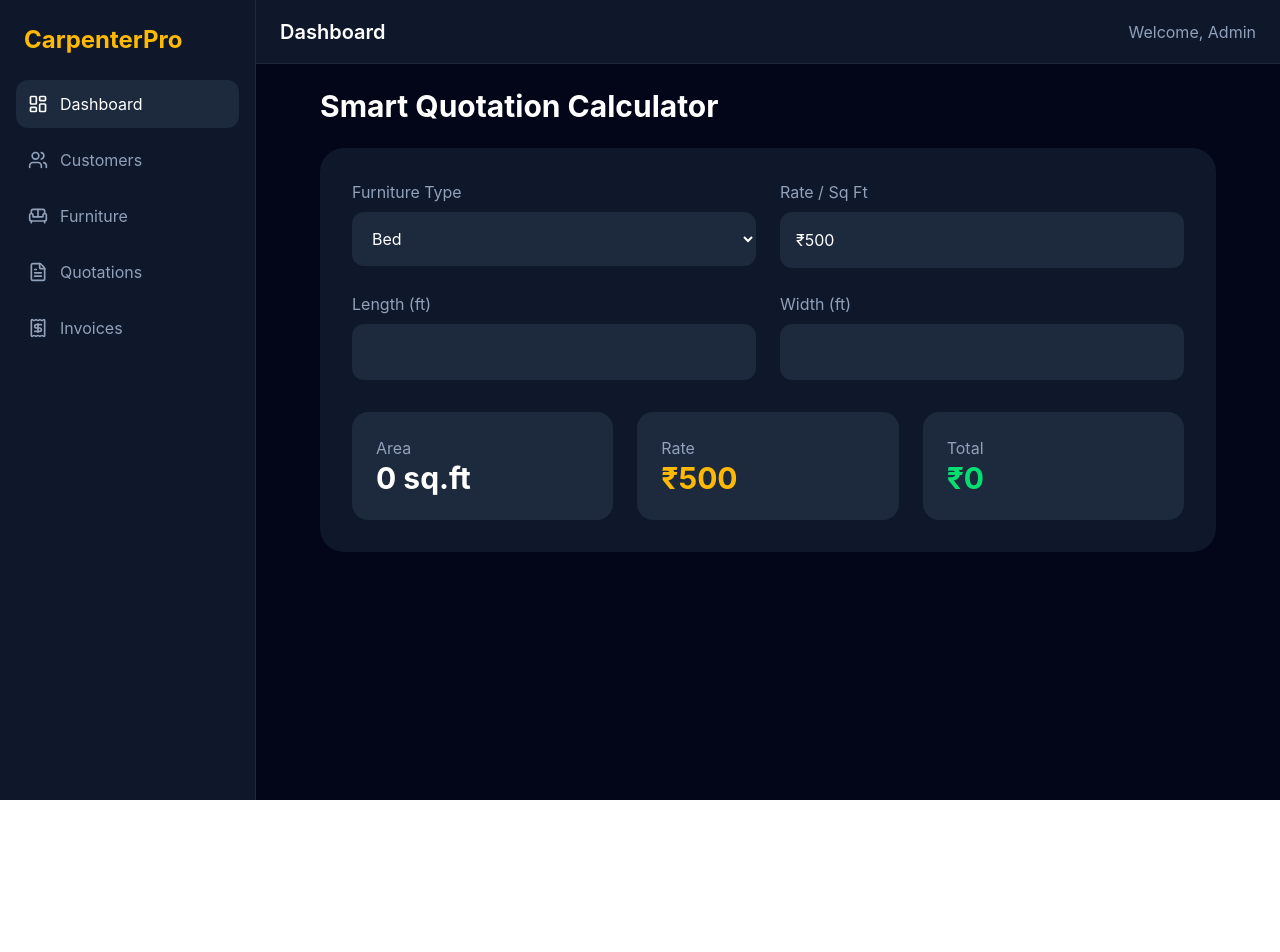
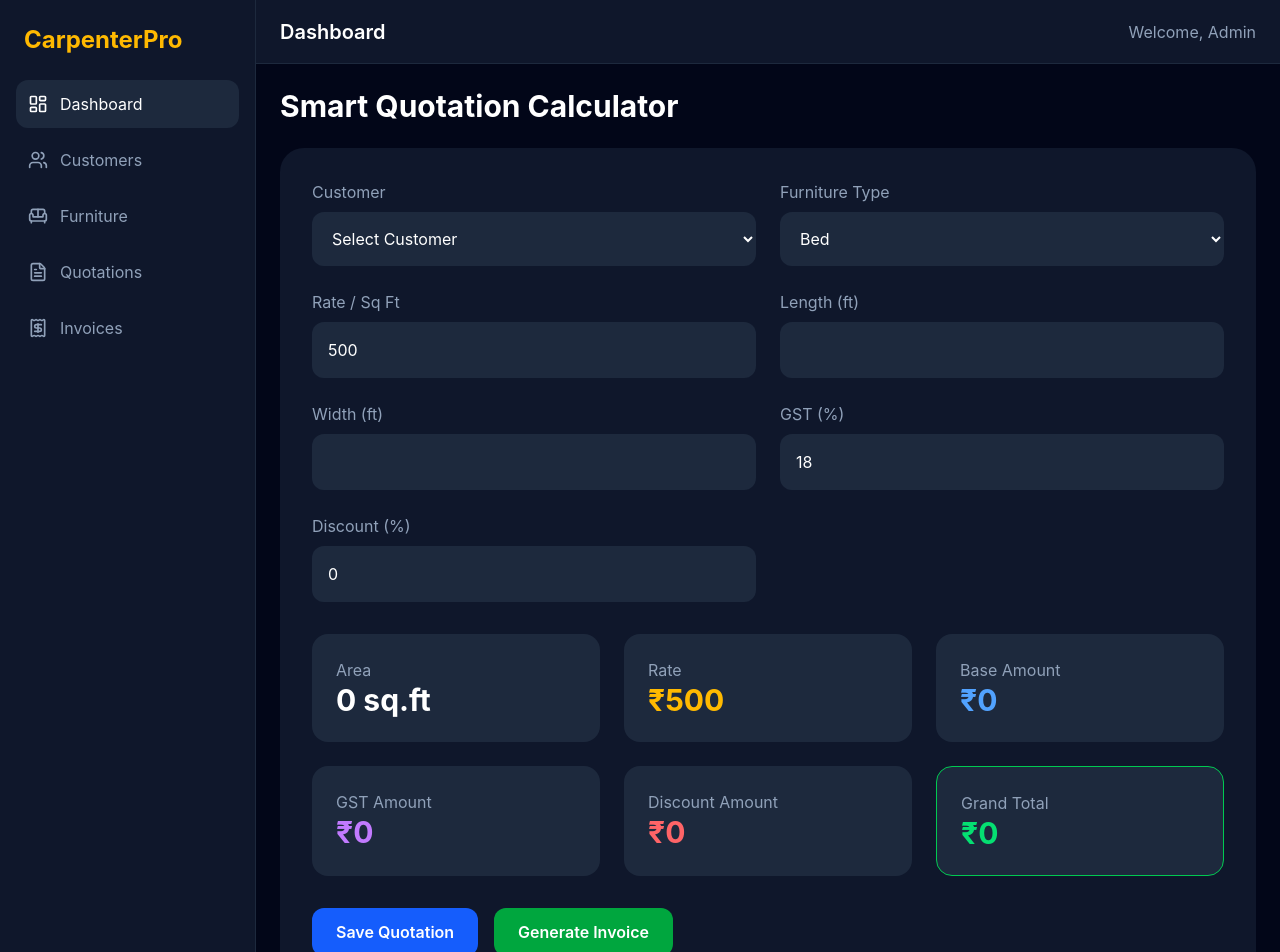
Before and after one commit to gulshan-1729/CarpenterPro, a React app in the folder frontend/: page /quotations in a window 1280 px wide. Shown: the top 952 px of the page. Before the commit the page ends 800 px from the top, so only its background shows below. Built offline with nearby package versions, Linux system fonts and the light colour scheme; the HTML template or start-up script is replaced by a standard one.

Commit message:
Added quotation history and save quotation feature

```diff
--- a/frontend/src/pages/quotations/QuotationCalculator.jsx
+++ b/frontend/src/pages/quotations/QuotationCalculator.jsx
@@ -8,29 +8,107 @@ const furnitureRates = {
   Kitchen: 1200,
 };
 
+const customers = [
+  "Gulshan Sharma",
+  "Amit Patil",
+  "Rahul Verma",
+  "Priya Shah",
+];
+
 const QuotationCalculator = () => {
+  const [customer, setCustomer] = useState("");
   const [furniture, setFurniture] = useState("Bed");
   const [length, setLength] = useState("");
   const [width, setWidth] = useState("");
+  const [gst, setGst] = useState(18);
+  const [discount, setDiscount] = useState(0);
+  const [quotations, setQuotations] = useState([]);
 
   const area =
-    Number(length || 0) * Number(width || 0);
+    Number(length || 0) *
+    Number(width || 0);
 
-  const rate =
-    furnitureRates[furniture];
+  const [rate, setRate] = useState(
+  furnitureRates["Bed"]
+   );
 
-  const total =
-    area * rate;
+  const baseAmount = area * rate;
+
+  const gstAmount =
+    (baseAmount * Number(gst || 0)) / 100;
+
+  const discountAmount =
+    (baseAmount * Number(discount || 0)) / 100;
+
+  const grandTotal =
+    baseAmount +
+    gstAmount -
+    discountAmount;
+
+  const handleSaveQuotation = () => {
+  if (
+    !customer ||
+    !furniture ||
+    !length ||
+    !width
+  ) {
+    alert("Please fill all fields");
+    return;
+  }
+
+  const newQuotation = {
+    id: Date.now(),
+    customer,
+    furniture,
+    total: grandTotal,
+    date: new Date().toLocaleDateString(),
+  };
+
+  setQuotations([
+    ...quotations,
+    newQuotation,
+  ]);
+
+  alert("Quotation Saved Successfully");
+};
 
   return (
     <MainLayout>
-      <div className="max-w-4xl mx-auto">
+      <div className="max-w-6xl mx-auto">
         <h1 className="text-3xl font-bold text-white mb-6">
           Smart Quotation Calculator
         </h1>
 
         <div className="bg-slate-900 rounded-3xl p-8">
+
           <div className="grid md:grid-cols-2 gap-6">
+
+            <div>
+              <label className="text-slate-400 block mb-2">
+                Customer
+              </label>
+
+              <select
+                value={customer}
+                onChange={(e) =>
+                  setCustomer(e.target.value)
+                }
+                className="w-full p-4 rounded-xl bg-slate-800 text-white"
+              >
+                <option value="">
+                  Select Customer
+                </option>
+
+                {customers.map((c) => (
+                  <option
+                    key={c}
+                    value={c}
+                  >
+                    {c}
+                  </option>
+                ))}
+              </select>
+            </div>
 
             <div>
               <label className="text-slate-400 block mb-2">
@@ -39,9 +117,10 @@ const QuotationCalculator = () => {
 
             <select
                value={furniture}
-                onChange={(e) =>
-                  setFurniture(e.target.value)
-                }
+               onChange={(e) => {
+               setFurniture(e.target.value);
+               setRate(furnitureRates[e.target.value]);
+               }}
                className="w-full p-4 rounded-xl bg-slate-800 text-white"
             >
                 <option>Bed</option>
@@ -57,8 +136,11 @@ const QuotationCalculator = () => {
               </label>
 
              <input
-                value={`₹${rate}`}
-                disabled
+              type="number"
+              value={rate}
+              onChange={(e) =>
+              setRate(Number(e.target.value))
+            }
               className="w-full p-4 rounded-xl bg-slate-800 text-white"
             />
             </div>
@@ -92,6 +174,41 @@ const QuotationCalculator = () => {
                 className="w-full p-4 rounded-xl bg-slate-800 text-white"
               />
             </div>
+
+            <div>
+              <label className="text-slate-400 block mb-2">
+                GST (%)
+              </label>
+
+              <input
+                type="number"
+                min="0"
+                max="100"
+                value={gst}
+                onChange={(e) =>
+                  setGst(e.target.value)
+                }
+                className="w-full p-4 rounded-xl bg-slate-800 text-white"
+              />
+            </div>
+
+            <div>
+              <label className="text-slate-400 block mb-2">
+                Discount (%)
+              </label>
+
+              <input
+                type="number"
+                min="0"
+                max="100"
+                value={discount}
+                onChange={(e) =>
+                  setDiscount(e.target.value)
+                }
+                className="w-full p-4 rounded-xl bg-slate-800 text-white"
+              />
+            </div>
+
           </div>
 
           <div className="mt-8 grid md:grid-cols-3 gap-6">
@@ -118,15 +235,136 @@ const QuotationCalculator = () => {
 
             <div className="bg-slate-800 p-6 rounded-2xl">
               <h3 className="text-slate-400">
-                Total
+                Base Amount
+              </h3>
+
+              <p className="text-3xl font-bold text-blue-400">
+                ₹{baseAmount.toLocaleString()}
+              </p>
+            </div>
+
+            <div className="bg-slate-800 p-6 rounded-2xl">
+              <h3 className="text-slate-400">
+                GST Amount
+              </h3>
+
+              <p className="text-3xl font-bold text-purple-400">
+                ₹{gstAmount.toLocaleString()}
+              </p>
+            </div>
+
+            <div className="bg-slate-800 p-6 rounded-2xl">
+              <h3 className="text-slate-400">
+                Discount Amount
+              </h3>
+
+              <p className="text-3xl font-bold text-red-400">
+                ₹{discountAmount.toLocaleString()}
+              </p>
+            </div>
+
+            <div className="bg-slate-800 p-6 rounded-2xl border border-green-500">
+              <h3 className="text-slate-400">
+                Grand Total
               </h3>
 
               <p className="text-3xl font-bold text-green-400">
-                ₹{total.toLocaleString()}
+                ₹{grandTotal.toLocaleString()}
               </p>
             </div>
 
           </div>
+
+          <div className="mt-8 flex flex-wrap gap-4">
+
+           <button
+            onClick={handleSaveQuotation}
+            className="bg-blue-600 hover:bg-blue-700 text-white px-6 py-3 rounded-xl font-semibold"
+           >
+            Save Quotation
+           </button>
+
+            <button
+              className="bg-green-600 hover:bg-green-700 text-white px-6 py-3 rounded-xl font-semibold"
+            >
+              Generate Invoice
+            </button>
+
+          </div>
+
+        {quotations.length > 0 && (
+  <div className="mt-10">
+
+    <h2 className="text-2xl font-bold text-white mb-4">
+      Quotation History
+    </h2>
+
+    <div className="overflow-x-auto">
+
+      <table className="w-full bg-slate-800 rounded-xl overflow-hidden">
+
+        <thead>
+
+          <tr className="bg-slate-700 text-white">
+
+            <th className="p-4 text-left">
+              Customer
+            </th>
+
+            <th className="p-4 text-left">
+              Furniture
+            </th>
+
+            <th className="p-4 text-left">
+              Total
+            </th>
+
+            <th className="p-4 text-left">
+              Date
+            </th>
+
+          </tr>
+
+        </thead>
+
+        <tbody>
+
+          {quotations.map((quotation) => (
+
+            <tr
+              key={quotation.id}
+              className="border-t border-slate-600 text-white"
+            >
+
+              <td className="p-4">
+                {quotation.customer}
+              </td>
+
+              <td className="p-4">
+                {quotation.furniture}
+              </td>
+
+              <td className="p-4 text-green-400">
+                ₹{quotation.total.toLocaleString()}
+              </td>
+
+              <td className="p-4">
+                {quotation.date}
+              </td>
+
+            </tr>
+
+          ))}
+
+        </tbody>
+
+      </table>
+
+    </div>
+
+  </div>
+)}
+
         </div>
       </div>
     </MainLayout>
--- a/frontend/src/pages/quotations/QuotationSummary.jsx
+++ /dev/null
@@ -1,45 +0,0 @@
-function QuotationSummary({ quotation }) {
-
-  const area =
-    Number(quotation.width || 0) *
-    Number(quotation.height || 0);
-
-  const amount =
-    area *
-    Number(quotation.rate || 0);
-
-  const gstAmount =
-    (amount * Number(quotation.gst || 0)) / 100;
-
-  const discountAmount =
-    (amount * Number(quotation.discount || 0)) / 100;
-
-  const grandTotal =
-    amount +
-    gstAmount -
-    discountAmount;
-
-  return (
-    <div className="bg-white p-5 rounded shadow">
-
-      <h2 className="text-xl font-bold mb-4">
-        Quotation Summary
-      </h2>
-
-      <p>Area: {area}</p>
-
-      <p>Amount: ₹{amount}</p>
-
-      <p>GST: ₹{gstAmount}</p>
-
-      <p>Discount: ₹{discountAmount}</p>
-
-      <p className="text-2xl font-bold mt-4">
-        Grand Total: ₹{grandTotal}
-      </p>
-
-    </div>
-  );
-}
-
-export default QuotationSummary;
--- a/frontend/src/pages/quotations/Quotations.jsx
+++ /dev/null
@@ -1,34 +0,0 @@
-import { useState } from "react";
-import QuotationForm from "./QuotationForm";
-import QuotationSummary from "./QuotationSummary";
-
-function Quotations() {
-  const [quotation, setQuotation] = useState({
-    customer: "",
-    furniture: "",
-    width: "",
-    height: "",
-    rate: "",
-    gst: 18,
-    discount: 0,
-  });
-
-  return (
-    <div className="p-6">
-      <h1 className="text-3xl font-bold mb-6">
-        Quotation Engine
-      </h1>
-
-      <QuotationForm
-        quotation={quotation}
-        setQuotation={setQuotation}
-      />
-
-      <QuotationSummary
-        quotation={quotation}
-      />
-    </div>
-  );
-}
-
-export default Quotations;
--- a/frontend/src/routes/AppRoutes.jsx
+++ b/frontend/src/routes/AppRoutes.jsx
@@ -1,5 +1,4 @@
 import { BrowserRouter, Routes, Route } from "react-router-dom";
-import Quotations from "../pages/quotations/Quotations";
 import Login from "../pages/auth/Login";
 import Dashboard from "../pages/dashboard/Dashboard";
 import QuotationCalculator from "../pages/quotations/QuotationCalculator";
@@ -30,11 +29,6 @@ const AppRoutes = () => {
           element={<Customers />}
         />
 
-        <Route
-          path="/quotations"
-          element={<Quotations />}
-        />
-
       </Routes>
     </BrowserRouter>
   );
```
Also changed, not shown: frontend/src/pages/quotations/QuotationForm.jsx (deleted, +0 -103 lines). Lines whose indentation alone changed are shown as unchanged.
